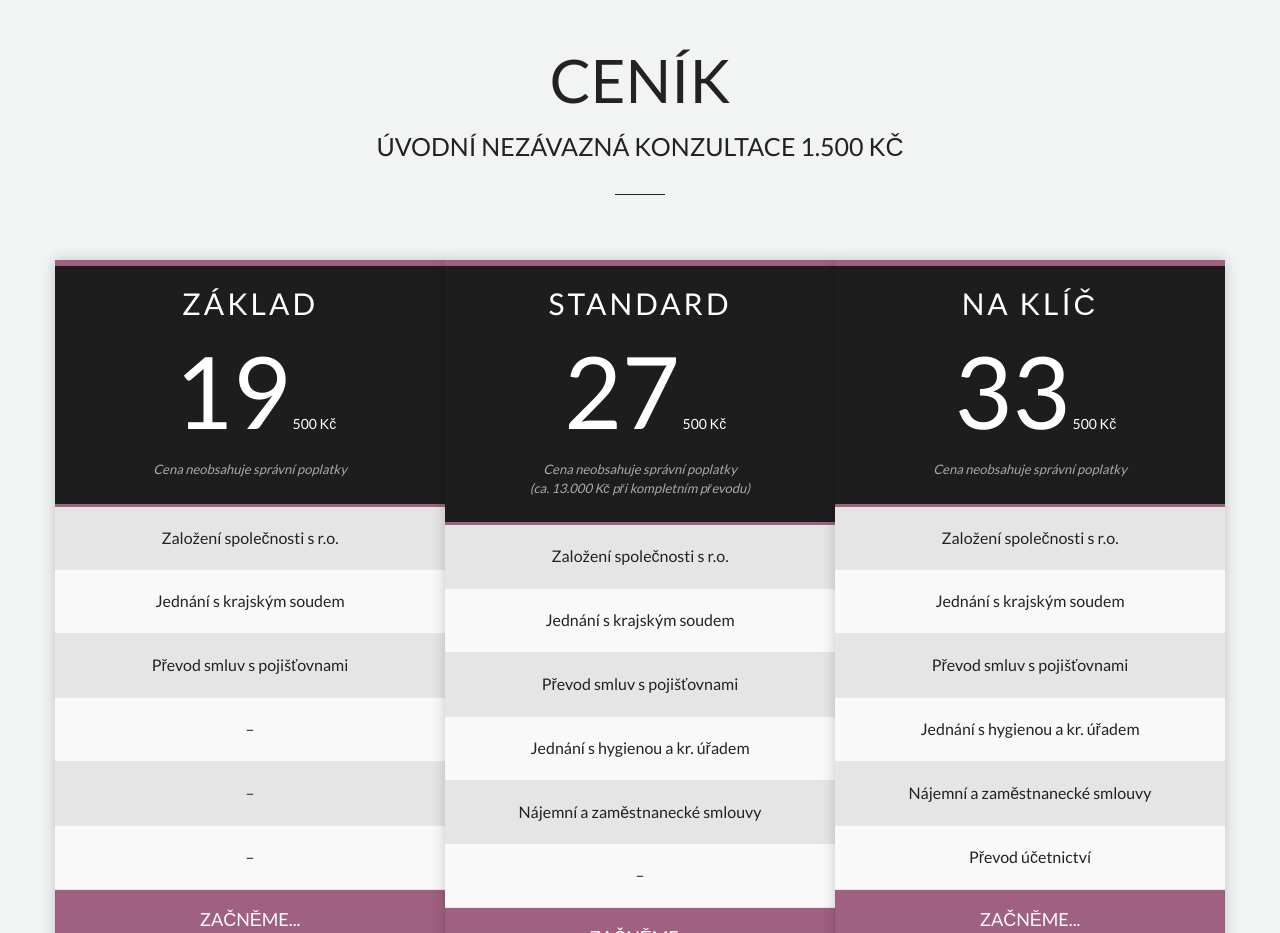
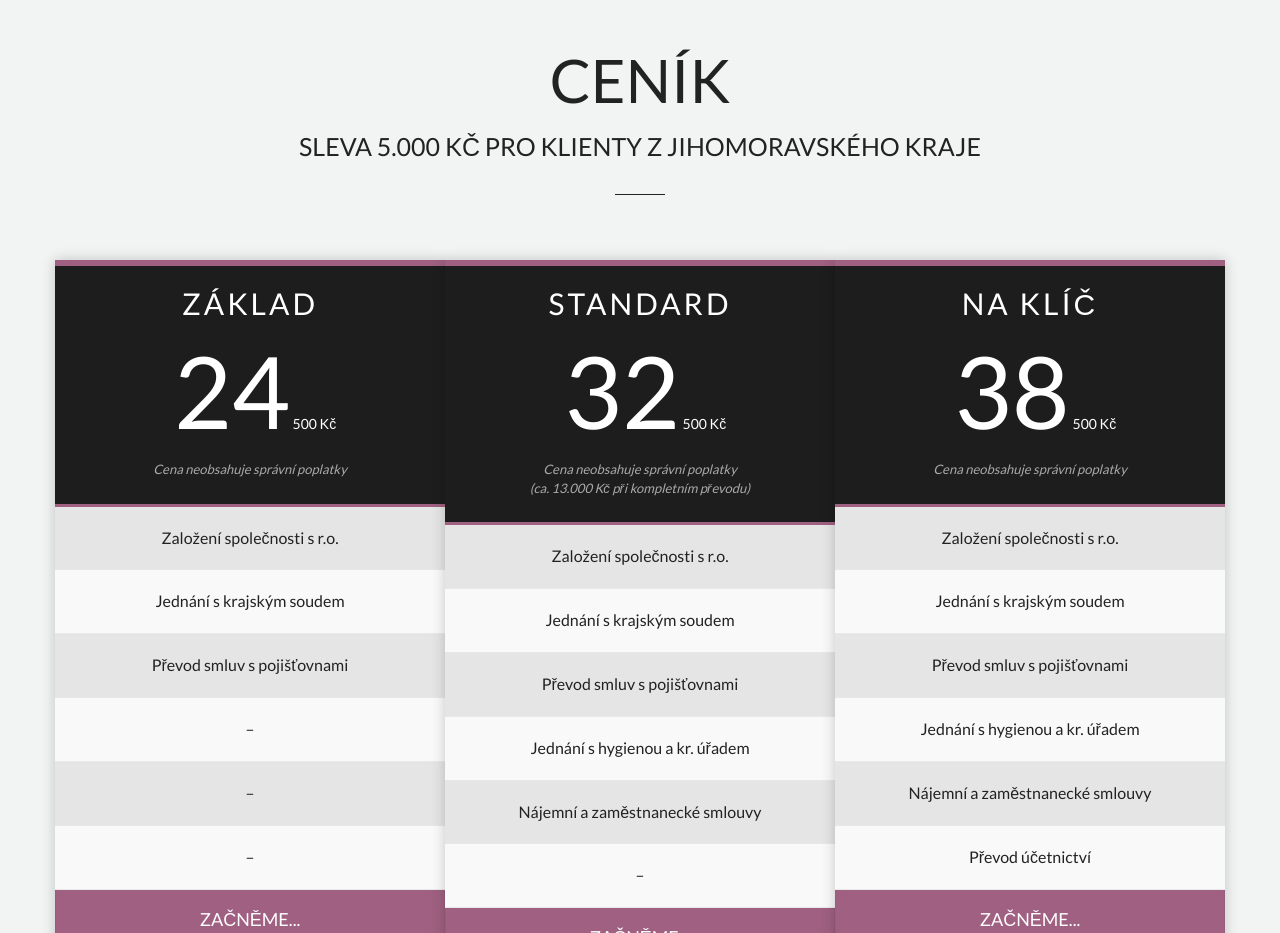
Before and after one commit to mirek-kintr/ak-kintrova, a plain HTML site: page www/index.html in a window 1280 px wide. Shown: the part 6460-7393 px from the top of the page. Drawn offline with Linux system fonts and the light colour scheme; some packages are replaced by stand-ins of ours.

Commit message:
zdrazeni

```diff
--- a/www/index.html
+++ b/www/index.html
@@ -1094,7 +1094,7 @@ kvůli převodu ordinace na s.r.o. nechte na mně.">
 						<div class="section-title text-center">
 							<h3 class="main-title">Ceník</h3>
 
-							<h3 class="sub-title">Úvodní nezávazná konzultace 1.500 Kč</h3>
+							<h3 class="sub-title">Sleva 5.000 Kč pro klienty z Jihomoravského kraje</h3>
 							<!--h3 class="sub-title">Sleva 5.000 Kč pro ordinace z jihomoravského kraje</h3-->
 							<span class="section-line"></span>
 						</div>
@@ -1113,7 +1113,7 @@ kvůli převodu ordinace na s.r.o. nechte na mně.">
 									<h2>Základ</h2>
 
 									<div class="pricing-box">
-										<span class="price"> <span class="symbol"></span> 19
+										<span class="price"> <span class="symbol"></span> 24
 										</span> <span class="month">500 Kč</span>
 
 										<div class="price-info">Cena neobsahuje správní poplatky</div>
@@ -1147,7 +1147,7 @@ kvůli převodu ordinace na s.r.o. nechte na mně.">
 									<h2>Standard</h2>
 
 									<div class="pricing-box">
-										<span class="price"> <span class="symbol"></span>27
+										<span class="price"> <span class="symbol"></span>32
 										</span> <span class="month">500 Kč</span>
 
 										<div class="price-info">
@@ -1184,7 +1184,7 @@ kvůli převodu ordinace na s.r.o. nechte na mně.">
 									<h2>Na klíč</h2>
 
 									<div class="pricing-box">
-										<span class="price"> <span class="symbol"></span>33
+										<span class="price"> <span class="symbol"></span>38
 										</span> <span class="month">500 Kč</span>
 
 										<div class="price-info">Cena neobsahuje správní poplatky</div>
```
